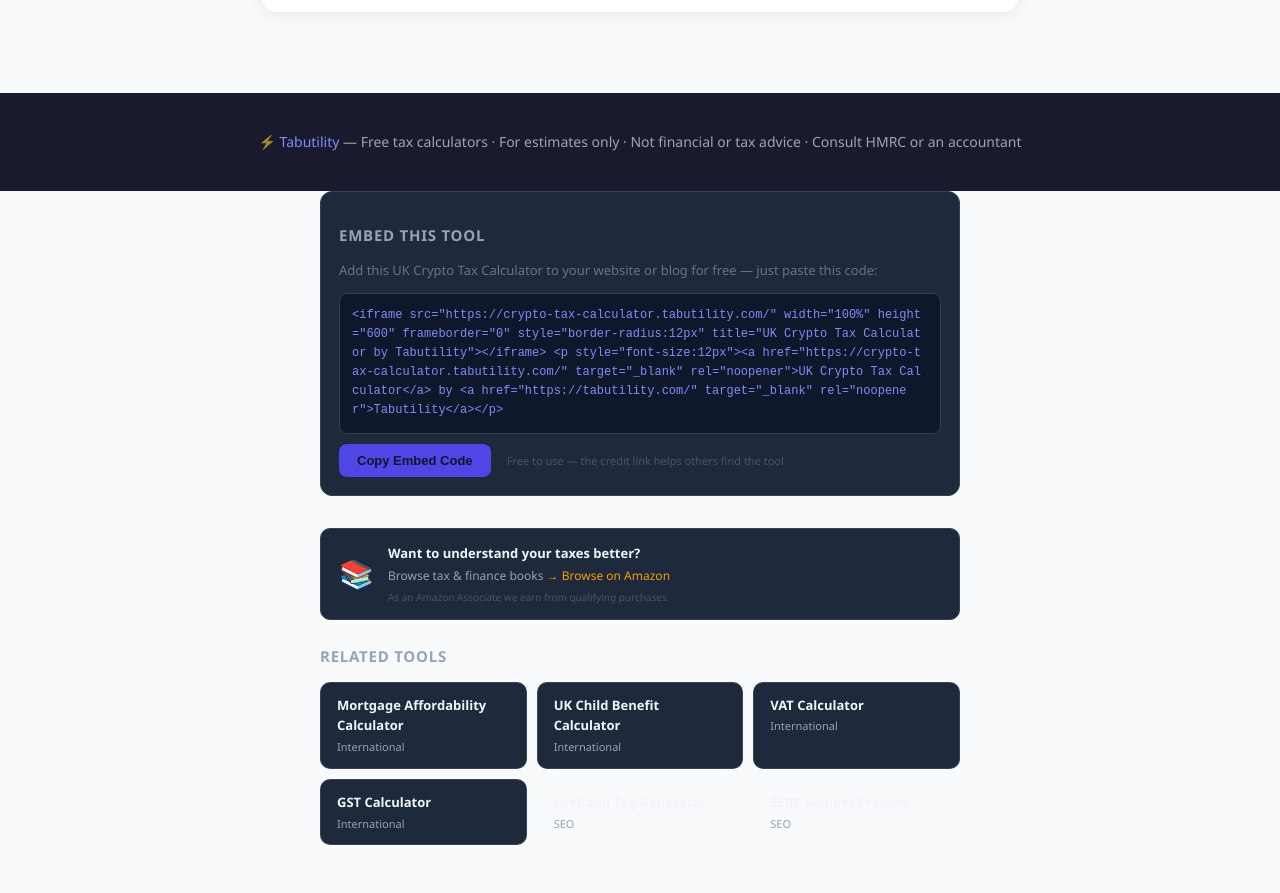
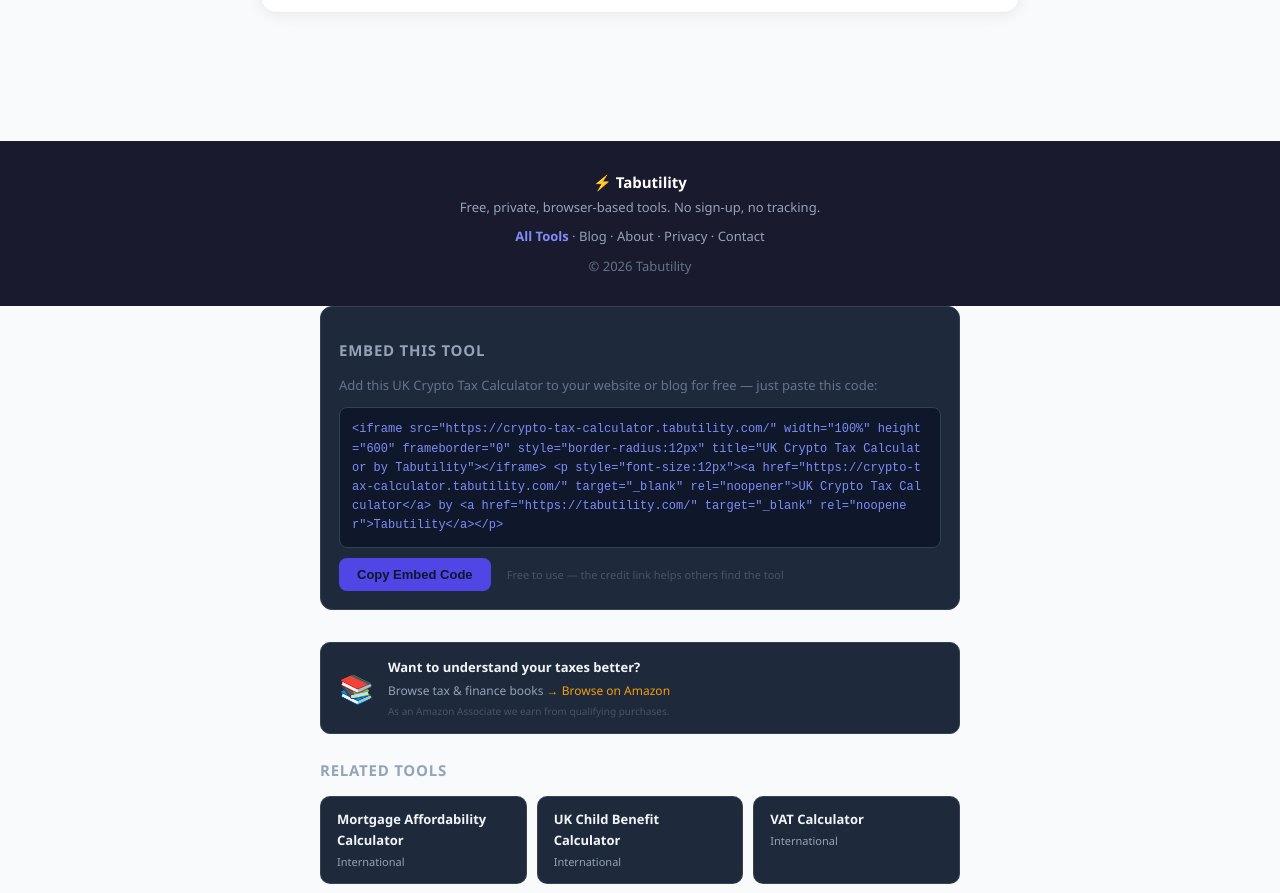
Before and after one commit to rakeshv02/crypto-tax-calculator, a website: page index.html in a window 1280 px wide. Shown: the part 1780-2673 px from the top of the page. Drawn offline with Linux system fonts and the light colour scheme.

Commit message:
trust: add Privacy and Contact footer links

```diff
--- a/index.html
+++ b/index.html
@@ -220,8 +220,11 @@
   </div>
 </div>
 
-<footer>
-  <p>⚡ <a href="https://tabutility.com">Tabutility</a> — Free tax calculators · For estimates only · Not financial or tax advice · Consult HMRC or an accountant</p>
+<footer style="background:#1a1a2e;margin-top:48px;padding:28px 24px;text-align:center;font-family:'Segoe UI',system-ui,Arial,sans-serif;font-size:13px;color:#94a3b8;line-height:1.8">
+<div style="font-weight:700;color:#fff;font-size:15px">⚡ Tabutility</div>
+<div>Free, private, browser-based tools. No sign-up, no tracking.</div>
+<div style="margin-top:6px"><a href="https://tabutility.com" style="color:#818cf8;font-weight:600;text-decoration:none">All Tools</a> · <a href="https://tabutility.com/blog/" style="color:#94a3b8;text-decoration:none">Blog</a> · <a href="https://tabutility.com/about/" style="color:#94a3b8;text-decoration:none">About</a> · <a href="https://tabutility.com/privacy-policy/" style="color:#94a3b8;text-decoration:none">Privacy</a> · <a href="https://tabutility.com/contact/" style="color:#94a3b8;text-decoration:none">Contact</a></div>
+<div style="margin-top:6px;color:#64748b">© 2026 Tabutility</div>
 </footer>
 
 <script>
```
